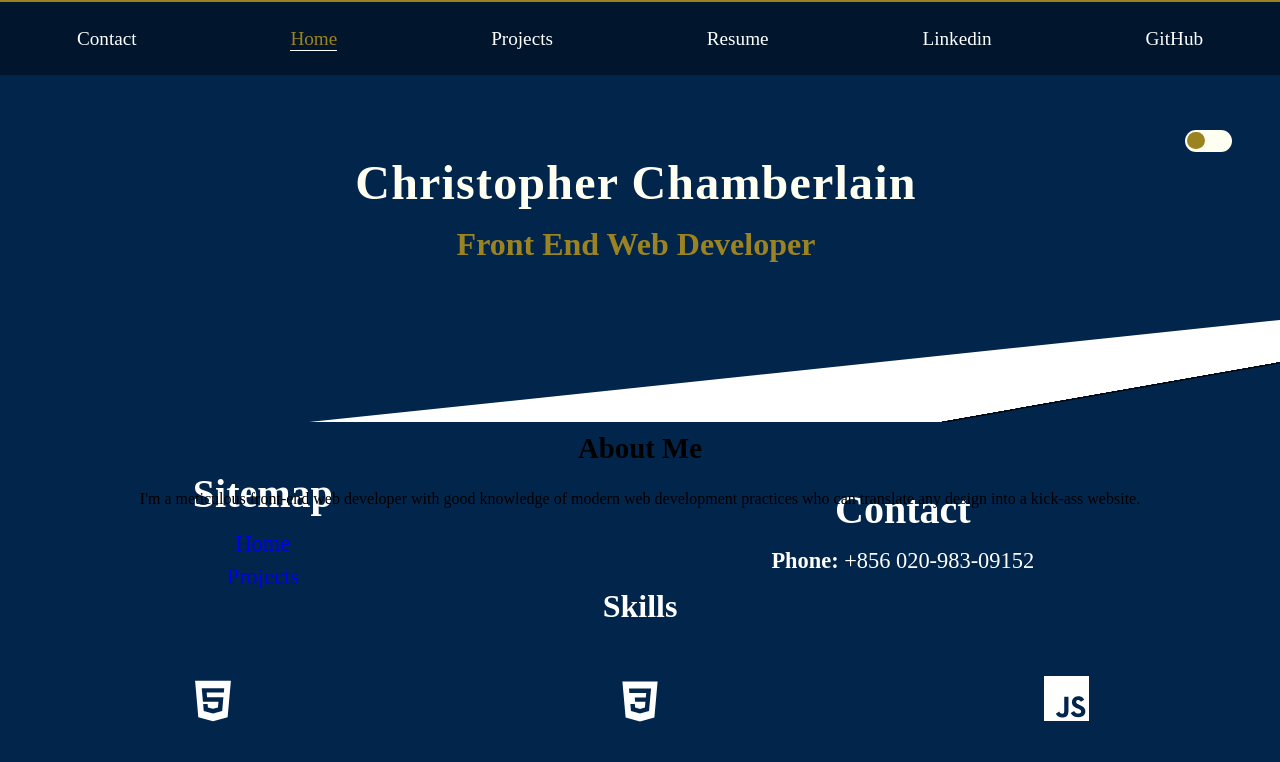
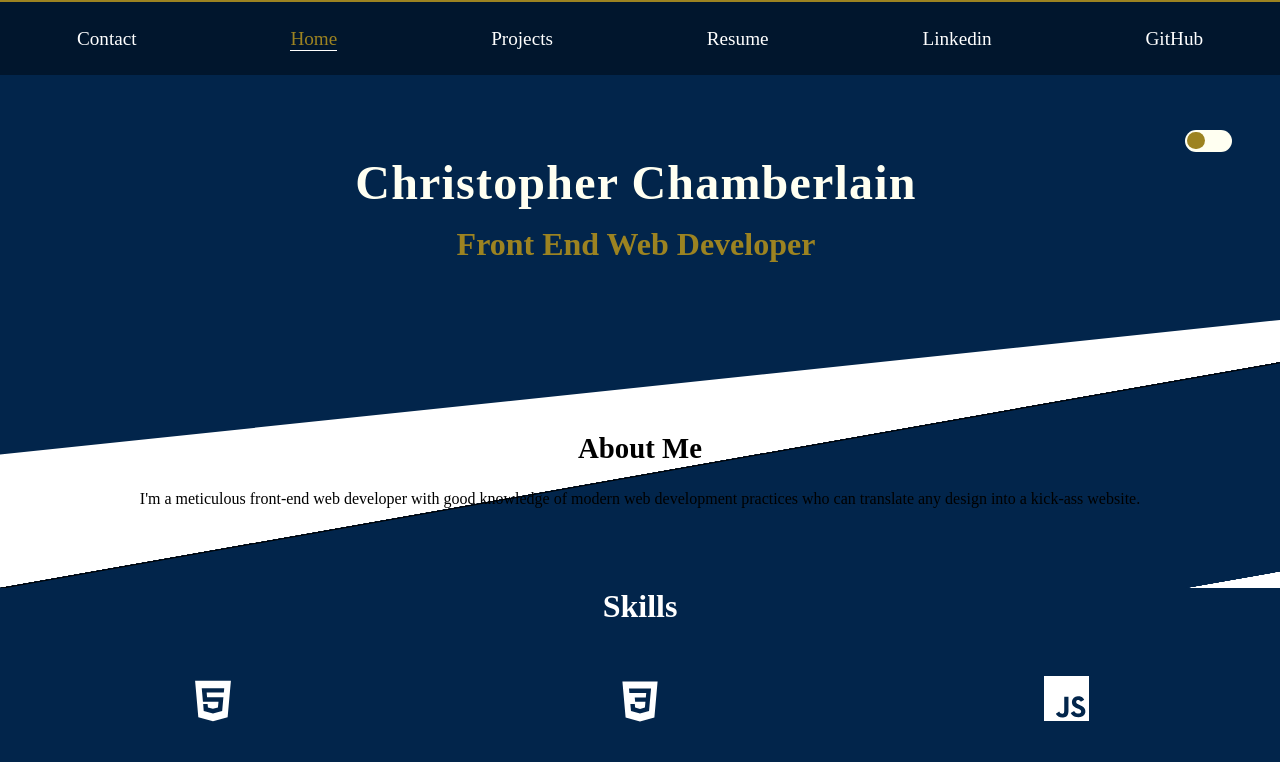
Before and after one commit to AkaraTawng/portfolio-mf-v2, a React (Create React App) app: page / in a window 1280 px wide. Shown: the top 762 px of the page. Built offline with nearby package versions, Linux system fonts and the light colour scheme.

Commit message:
set position relative. add margin top to footer-wrapper

```diff
--- a/src/main.css
+++ b/src/main.css
@@ -276,11 +276,12 @@
 }
 
 #footer-wrapper {
-  position: absolute;
+  position: relative;
   bottom: 0;
   width: 100%;
   background-color: #02254b;
   z-index: -1;
+  margin-top: 8rem;
 }
 #footer-wrapper #sitemap-contact-flex-container {
   display: flex;
--- a/src/scss/layout/_footer.scss
+++ b/src/scss/layout/_footer.scss
@@ -1,9 +1,10 @@
 #footer-wrapper {
-    position: absolute;
+    position: relative;
     bottom: 0;
     width: 100%;
     background-color: map-get($colors, "primary");
     z-index: -1;
+    margin-top: 8rem;
 
     #sitemap-contact-flex-container {
         display: flex;
```
Also changed, not shown: 1 other file (tests, documents, lock files or other folders).
